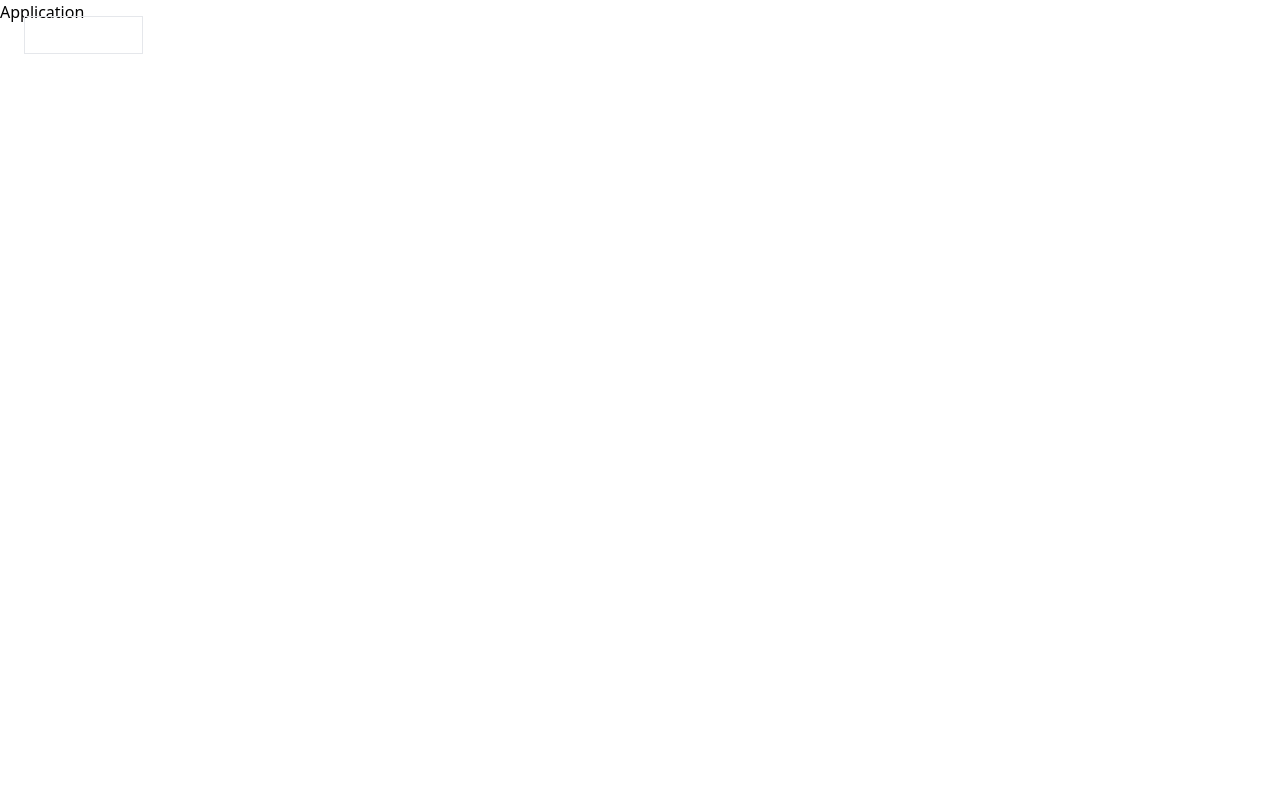
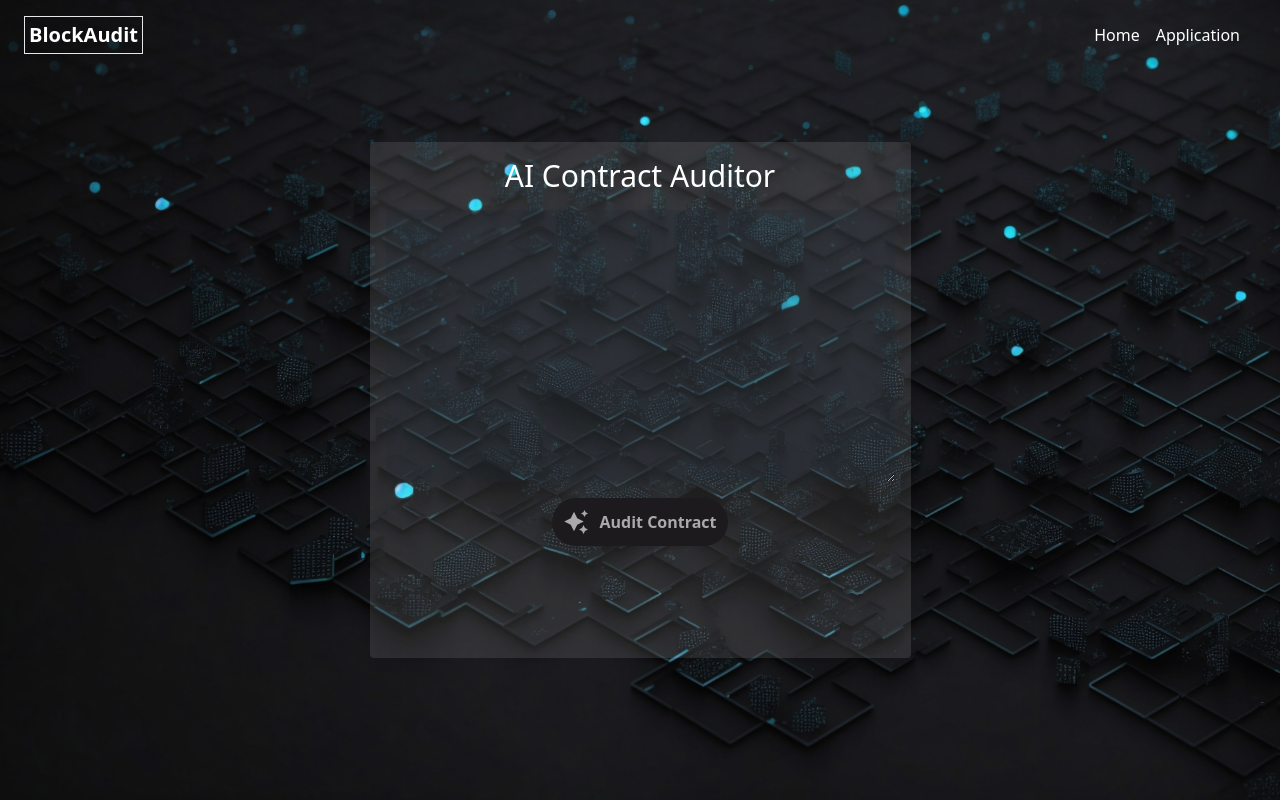
Before and after one commit to Jahanshah1/Block-Audit, a React (Create React App) app: page /Application in a window 1280 px wide. Built offline with nearby package versions, Linux system fonts and the light colour scheme.

Commit message:
application, everything working so far :)

```diff
--- a/src/components/Application.jsx
+++ b/src/components/Application.jsx
@@ -1,8 +1,87 @@
+
+import Img from "./BG.jpg";
+import React, { useState, useEffect } from "react";
+
+const lorem =
+  "Lorem Ipsum is simply dummy text of the printing and typesetting industry. Lorem Ipsum has been the industry's standard dummy text ever since the 1500s, when an unknown printer took a galley of type and scrambled it to make a type specimen book. It has survived not only five centuries, but also the leap into electronic typesetting, remaining essentially unchanged. It was popularised in the 1960s with the release of Letraset sheets containing Lorem Ipsum passages, and more recently with desktop publishing software like Aldus PageMaker including versions of Lorem Ipsum.";
 
 const Application = () => {
-    return(
-        <div>Application</div>
-    )
-}
+  const [contractCode, setContractCode] = useState('');
+  const [auditResult1, setAuditResult1] = useState('');
+  const [auditResult2, setAuditResult2] = useState('');
+  const [auditResult3, setAuditResult3] = useState('');
+
+  const auditContract = async () => {
+      try {
+          const response = await fetch('http://localhost:5001/audit', {
+              method: 'POST',
+              headers: {
+                  'Content-Type': 'application/json',
+              },
+              body: JSON.stringify({ contract: contractCode }),
+          });
+
+          if (!response.ok) {
+              throw new Error(`HTTP error! status: ${response.status}`);
+          }
+
+          const result = await response.json();
+          // Ensure that the results are valid strings before setting state
+          setAuditResult1(result.result1 || '');
+          setAuditResult2(result.result2 || '');
+          setAuditResult3(result.result3 || '');
+          console.log(result.result1)
+      } catch (error) {
+          console.error('Error:', error);
+          setAuditResult1('Failed to audit the contract.');
+          setAuditResult2('Failed to audit the contract.');
+          setAuditResult3('Failed to audit the contract.');
+      }
+  };
+
+  return (
+      <div className="h-screen bg-center bg-cover bg-no-repeat relative flex items-center justify-center" style={{ backgroundImage: `url(${Img})`, backdropFilter: 'blur(10px)' }}>
+          <div className="flex flex-col items-center justify-center p-4 bg-white bg-opacity-10 rounded" style={{ maxHeight: '80vh', overflowY: 'auto' }}>
+              <h1 className="text-white text-3xl">AI Contract Auditor</h1>
+              <textarea
+                  value={contractCode}
+                  onChange={(e) => setContractCode(e.target.value)}
+                  rows="10"
+                  cols="50"
+                  className="textarea bg-gray-800 bg-opacity-25 text-white rounded p-4 my-4 w-full"
+              ></textarea>
+              <button className="btn2" onClick={auditContract}>
+                  <svg height="24" width="24" fill="#FFFFFF" viewBox="0 0 24 24" data-name="Layer 1" id="Layer_1" className="sparkle">
+                      <path d="M10,21.236,6.755,14.745.264,11.5,6.755,8.255,10,1.764l3.245,6.491L19.736,11.5l-6.491,3.245ZM18,21l1.5,3L21,21l3-1.5L21,18l-1.5-3L18,18l-3,1.5ZM19.333,4.667,20.5,7l1.167-2.333L24,3.5,21.667,2.333,20.5,0,19.333,2.333,17,3.5Z"></path>
+                  </svg>
+                  <span className="text font-bold">Audit Contract</span>
+              </button>
+              <div className="result-container" style={{ maxHeight: '40vh', overflowY: 'auto' }}>
+                  <div className={`w-full p-4 rounded ${auditResult1 ? 'bg-gray-800 bg-opacity-25' : ''}`}>
+                      {auditResult1 && auditResult1.split('\n').map((line, index) => (
+                          <p key={index} className="text-white mb-2">
+                              {line}
+                          </p>
+                      ))}
+                  </div>
+                  <div className={`w-full p-4 rounded ${auditResult2 ? 'bg-gray-800 bg-opacity-25' : ''}`}>
+                      {auditResult2 && auditResult2.split('\n').map((line, index) => (
+                          <p key={index} className="text-white mb-2">
+                              {line}
+                          </p>
+                      ))}
+                  </div>
+                  <div className={`w-full p-4 rounded ${auditResult3 ? 'bg-gray-800 bg-opacity-25' : ''}`}>
+                      {auditResult3 && auditResult3.split('\n').map((line, index) => (
+                          <p key={index} className="text-white mb-2">
+                              {line}
+                          </p>
+                      ))}
+                  </div>
+              </div>
+          </div>
+      </div>
+  );
+};
 
 export default Application;
```
